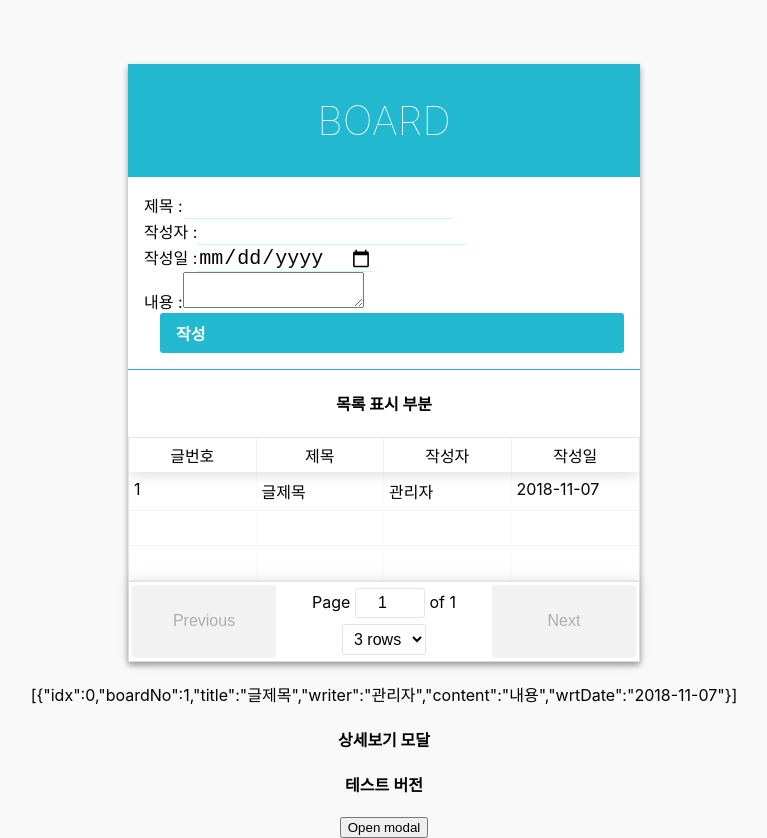
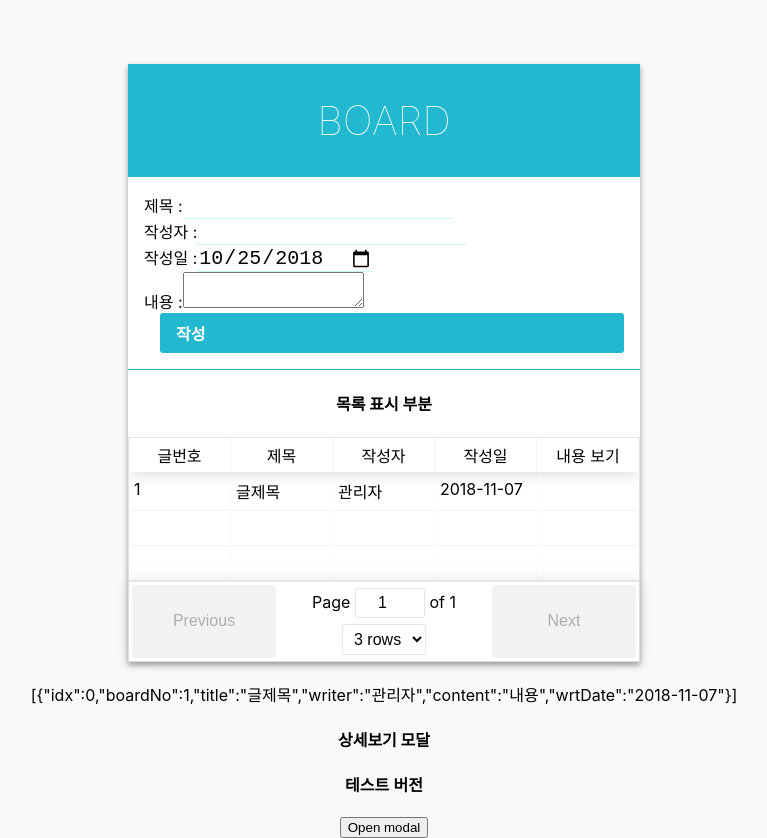
Before and after one commit to OnChulHoon/board_react, a React (Create React App) app: page / in a window 1280 px wide. Shown: the whole page, without its empty margins (256-1023 px from the left). Built offline with nearby package versions, Linux system fonts and the light colour scheme.

Commit message:
#게시판 ver001 - 작성일자 현재 날짜로 기본값 설정 완료 - 일정 관리 앱 참고 버전

```diff
--- a/src/App.js
+++ b/src/App.js
@@ -16,18 +16,20 @@ class App extends Component {
         super();
 
         this.state = {
-
             board_lists: [
                 { idx: 0, boardNo: 1, title: "글제목", writer: "관리자", content: "내용", wrtDate: "2018-11-07" }
             ]
         }
     }
 
-    // componentDidMount(){
-    //     console.log('componentDidMount');
-    // }
+    componentDidMount(){
+        this.setState({
+            wrtDate : document.getElementById("wrtDate").value
+        });
+    }
 
     handleChange = (e) => {
+
         this.setState({
             [e.target.name] : e.target.value
         });
@@ -60,20 +62,40 @@ class App extends Component {
         } );
     }
 
+    handleClick = () =>{
+
+        console.log(this.props.content);
+    }
+
+    showModalComponent = () => {
+
+        console.log('Modal Call!!');
+    }
+
 
     render() {
         const { board_lists } = this.state;
         const {
             handleCreate,
-            handleChange
+            handleChange,
+            handleClick,
+            showModalComponent
         } = this;
+
+        const currDate = new Date();
+        currDate.setDate(currDate.getDate());
+        const defDate = currDate.toISOString().substr(0,10);
+
+
 
     return (
         <Fragment>
             <BoardVer001 form={(
                     <WriteForm
+                        wrtDate={defDate}
                         onChange={handleChange}
                         onCreate={handleCreate}
+                        onClick={handleClick}
                     />
             )}>
 
@@ -81,7 +103,7 @@ class App extends Component {
                     <h4>목록 표시 부분</h4>
                 </div>
 
-                <BoardList2 lists={board_lists} />
+                <BoardList2 lists={board_lists} onClick={showModalComponent}/>
             </BoardVer001>
 
             <div align="center">
@@ -90,7 +112,7 @@ class App extends Component {
                 <br/>
                 <h4>상세보기 모달</h4>
             </div>
-            <DetailModal/>
+            <DetailModal contentLists={board_lists[0].content}/>
         </Fragment>
 
     );
--- a/src/components/list/BoardList2.js
+++ b/src/components/list/BoardList2.js
@@ -12,13 +12,33 @@ class BoardList2 extends Component{
             accessor: 'boardNo'
         },{
             Header: '제목',
-            accessor: 'title'
+            accessor: 'title',
         },{
             Header: '작성자',
             accessor: 'writer'
         },{
             Header: '작성일',
             accessor: 'wrtDate'
+        },{
+            Header: '내용 보기',
+            accessor: 'detailBtn',
+            // Cell: props => {
+            //     const {
+            //         columnProps: { rest: { showModalComponent } },
+            //         content
+            //     }= props;
+            //
+            //     return (
+            //         <div>
+            //             <button
+            //                 onClick={e => showModalComponent({content: content }, e)}
+            //             >
+            //                 내용 보기 {props.value}
+            //             </button>
+            //         </div>
+            //     );
+            // }
+
         }]
 
         const { lists } = this.props;
@@ -28,6 +48,7 @@ class BoardList2 extends Component{
         return (
             <div>
                 <ReactTable
+                    //indexKey={this.props.lists.idx}
                     columns={columns}
                     data={this.props.lists}
                     sorted={[
@@ -37,7 +58,11 @@ class BoardList2 extends Component{
                         }
                     ]}
                     defaultPageSize={3}
-                    pageSizeOptions={[3, 6]}/>
+                    pageSizeOptions={[3, 6]}
+                   /* getTrProps={(state, rowInfo, column, instance) =>({
+                        onClick: e => console.log('clicked!!')
+                    })}*/
+                    />
             </div>
         );
     }
--- a/src/components/modal/DetailModal.js
+++ b/src/components/modal/DetailModal.js
@@ -21,6 +21,11 @@ class DetailModal extends Component {
 
     render() {
         const { open } = this.state;
+
+        const { contentLists } = this.props;
+
+        console.log(contentLists);
+
         return (
             <div style={styles}>
                 <h4>테스트 버전</h4>
@@ -28,9 +33,7 @@ class DetailModal extends Component {
                 <Modal open={open} onClose={this.onCloseModal} center>
                     <h2>Simple centered modal</h2>
                     <p>
-                        Lorem ipsum dolor sit amet, consectetur adipiscing elit. Nullam
-                        pulvinar risus non risus hendrerit venenatis. Pellentesque sit amet
-                        hendrerit risus, sed porttitor quam.
+                        {this.props.contentLists}
                     </p>
                 </Modal>
             </div>
--- a/src/components/write/WriteForm.js
+++ b/src/components/write/WriteForm.js
@@ -2,7 +2,7 @@ import React from "react";
 import './WriteForm.css';
 
 
-const WriteForm = ({title, writer, wrtDate, content, onChange, onCreate}) => {
+const WriteForm = ({title, writer, wrtDate, content, onChange, onCreate, onClick }) => {
 
     return (
         <div className="form">
@@ -10,7 +10,7 @@ const WriteForm = ({title, writer, wrtDate, content, onChange, onCreate}) => {
                 <div>
                     <label>
                         제목 :
-                        <input type="text" name="title" value={title} onChange={onChange} />
+                        <input type="text" name="title" value={title} onChange={onChange} onClick={onClick} />
                     </label>
                 </div>
                 <div>
@@ -22,7 +22,7 @@ const WriteForm = ({title, writer, wrtDate, content, onChange, onCreate}) => {
                 <div>
                     <label>
                         작성일 :
-                        <input type="date" name="wrtDate" value={wrtDate} onChange={onChange} />
+                        <input id="wrtDate" type="date" name="wrtDate" onChange={onChange} defaultValue={wrtDate} />
                     </label>
                 </div>
                 <div>
@@ -31,7 +31,6 @@ const WriteForm = ({title, writer, wrtDate, content, onChange, onCreate}) => {
                         <textarea name="content" value={content} onChange={onChange} />
                     </label>
                 </div>
-
 
                 <div className="write-button" onClick={onCreate}>
                     작성
```
